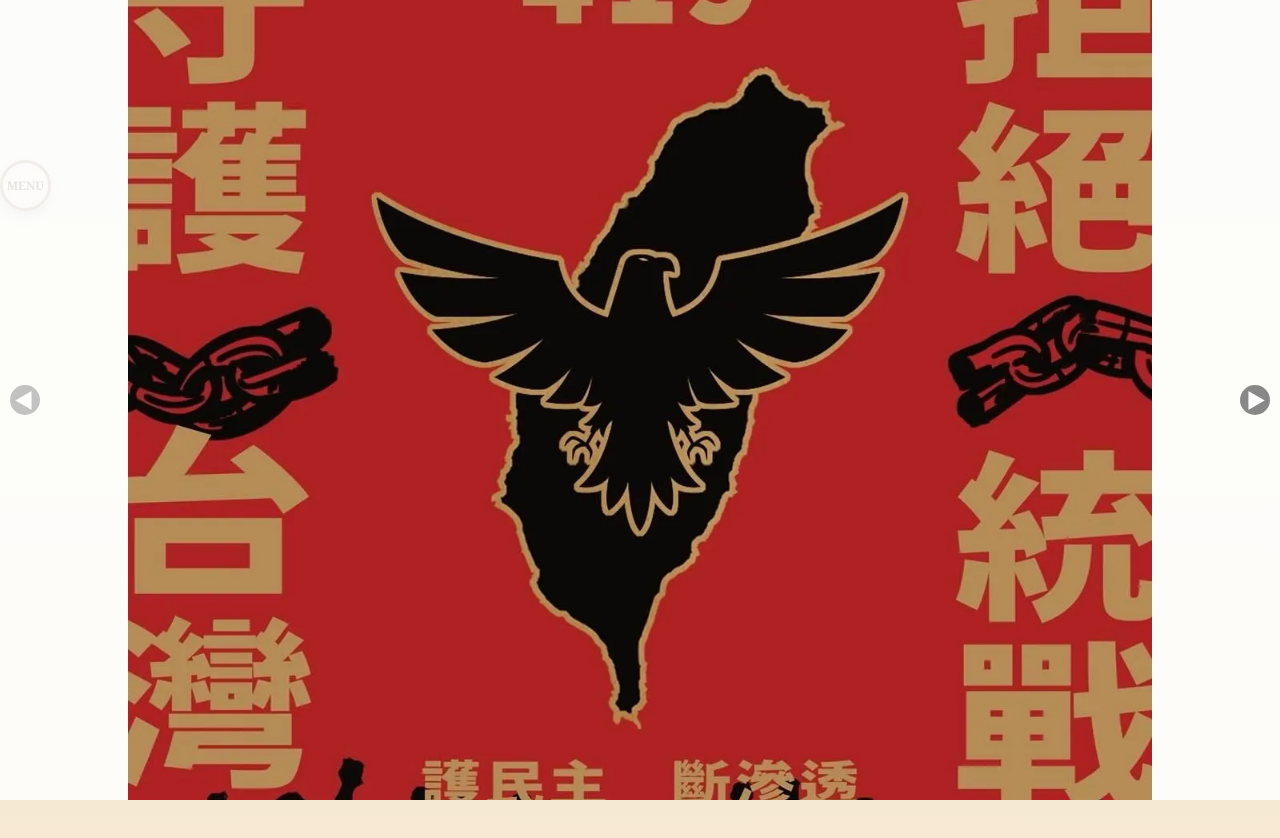
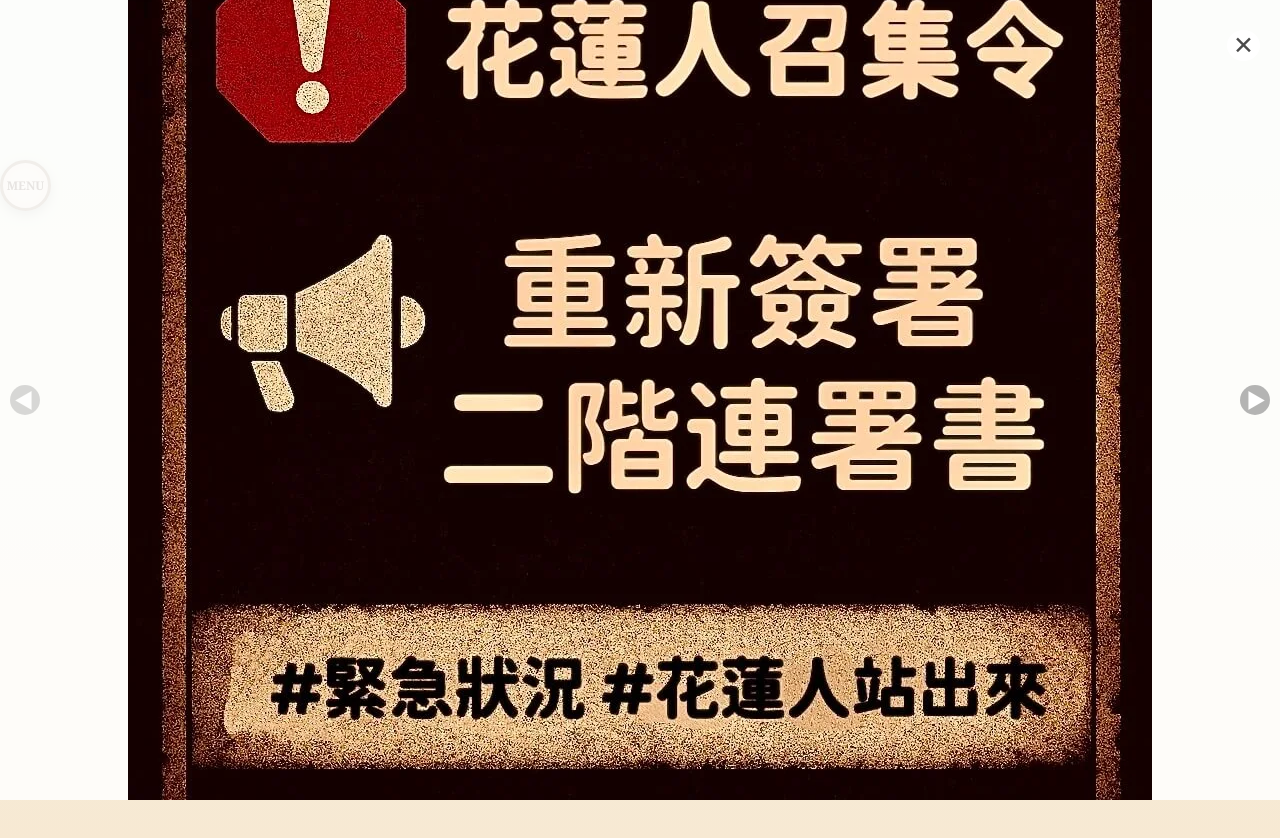
Before and after one commit to AMaoChen0110/Unseat, a website: page indexUat.html in a window 1280 px wide. Drawn offline with Linux system fonts and the light colour scheme; no server answers.

Commit message:
feat: add close function

```diff
--- a/popup.json
+++ b/popup.json
@@ -1,22 +1,19 @@
 [
   {
     "type": 1,
-    "title": "419守護台灣拒絕統戰",
-    "image": "images/popup/41901.webp",
-    "content": "4/19 14:00~18:30",
-    "link": "419ProtestEvent.html",
+    "title": "花蓮人召集令",
+    "image": "images/popup/recall01.webp",
     "linkType": "",
     "hashtag": [
-      "集結",
-      "台北",
-      "凱達格蘭大道",
-      "遊行"
+      "花蓮",
+      "緊急情況"
     ]
   },
   {
     "type": 1,
     "title": "419守護台灣拒絕統戰",
     "image": "images/popup/41901.webp",
+    "link": "419ProtestEvent.html",
     "content": "4/19 14:00~18:30",
     "hashtag": [
       "集結",
--- a/scripts/popup.js
+++ b/scripts/popup.js
@@ -13,24 +13,54 @@ async function getPopupData() {
     });
 }
 
+function closePopup() {
+  document.body.classList.remove("modal-open");
+}
+
+// set close event
+function setDialogBgClose() {
+  popupWrapper.onclick = () => closePopup();
+  // set child stop propagation
+  popupWrapper.childNodes.forEach(child => {
+    const oldClick = (child.onclick);
+
+    child.onclick = (event) => {
+    event.stopPropagation();
+    oldClick && oldClick();
+  }
+  });
+}
+
 function buildPopupWrap() {
+  // popup background
+  const popupBg = document.createElement("div");
+  popupBg.className = "popup-bg";
+
   // popup wrapper
   const popupWrapper = document.createElement("div");
   popupWrapper.className = "popup-wrapper";
+  popupBg.appendChild(popupWrapper);
 
+  // pagination
   const paginationPrev = document.createElement("button");
   const paginationNext = document.createElement("button");
   paginationPrev.className = "popup-pagination prev";
   paginationNext.className = "popup-pagination next";
   paginationPrev.innerText = "◀";
   paginationNext.innerText = "▶";
-  console.log(clickPagination);
-
   paginationPrev.onclick = () => clickPagination('prev');
   paginationNext.onclick = () => clickPagination('next');
 
+  // close button
+  const closeBtn = document.createElement("button");
+  closeBtn.className = "popup-close-btn";
+  closeBtn.onclick = () => closePopup();
+  closeBtn.innerText = "✕";
+
+  popupWrapper.appendChild(closeBtn);
   popupWrapper.appendChild(paginationPrev);
   popupWrapper.appendChild(paginationNext);
+  document.body.appendChild(popupBg);
 
   return popupWrapper;
 }
@@ -85,6 +115,7 @@ function buildImgPopup(popupInfo, parentDom, idx) {
   // img
   const img = document.createElement("img");
   img.src = popupInfo.image;
+  img.alt = popupInfo.title;
 
   const imgContainer = popupInfo.link ? document.createElement("a") : document.createElement("div");
   popupInfo.link && (imgContainer.href = popupInfo.link);
@@ -95,22 +126,16 @@ function buildImgPopup(popupInfo, parentDom, idx) {
 
   img.addEventListener('load', imgLoadFinish);
 
-  // title
-  // const titleContainer = document.createElement("div");
-  // titleContainer.className = "popup-title-container";
-  // titleContainer.innerHTML = `<h2>${popupInfo.title}</h2>`;
-  // wrapper.appendChild(titleContainer);
+  // hashtag
+  const hashtagContainer = document.createElement("div");
+  hashtagContainer.className = "popup-hashtag-container";
+  wrapper.appendChild(hashtagContainer);
 
-  // hashtag
-  // const hashtagContainer = document.createElement("div");
-  // hashtagContainer.className = "popup-hashtag-container";
-  // wrapper.appendChild(hashtagContainer);
-
-  // popupInfo.hashtag.forEach(hashtag => {
-  //   const span = document.createElement("span");
-  //   span.innerText = `#${hashtag}`;
-  //   hashtagContainer.appendChild(span);
-  // });
+  popupInfo.hashtag.forEach(hashtag => {
+    const span = document.createElement("span");
+    span.innerText = `#${hashtag}`;
+    hashtagContainer.appendChild(span);
+  });
 
   parentDom.appendChild(wrapper);
 }
@@ -122,33 +147,6 @@ function imgLoadFinish() {
     popupWrapper.style.width = `${popupWrapper.offsetWidth * popupData.length}px`;
   }
   this.removeEventListener('load', imgLoadFinish);
-}
-
-async function renderPopup() {
-  await getPopupData();
-
-  for (const idx in popupData) {
-    popupInfo = popupData[idx];
-
-    switch (popupInfo.type) {
-      // popup type: 1 -> 圖片彈窗陣列
-      case popupType.IMAGE:
-        buildImgPopup(popupInfo, popupWrapper, idx);
-        break;
-      // popup type: 2 -> 文字彈窗陣列
-      case popupType.INFO:
-        buildTextPopup(popupInfo, popupWrapper, idx);
-        break;
-
-      default:
-        break;
-    }
-  }
-
-  document.body.appendChild(popupWrapper);
-  document.body.classList.add("modal-open");
-
-  changePopupPagination(0);
 }
 
 function changePopupPagination(popupIdx) {
@@ -175,15 +173,39 @@ function changePopupPagination(popupIdx) {
 }
 
 function clickPagination(type) {
-  console.log(clickPagination);
-
   const popupItems = document.querySelectorAll(".popup-item");
   const popupCurrent = document.querySelector(".popup-item.active");
   const currentIdx = parseInt(popupCurrent.getAttribute("data-idx"));
   const targetIdx = type === 'prev' ? currentIdx - 1 : currentIdx + 1;
-  console.log(currentIdx, targetIdx, type);
 
   popupItems[targetIdx] && changePopupPagination(targetIdx);
 }
 
+// main function
+async function renderPopup() {
+  await getPopupData();
+
+  for (const idx in popupData) {
+    popupInfo = popupData[idx];
+
+    switch (popupInfo.type) {
+      // popup type: 1 -> 圖片彈窗陣列
+      case popupType.IMAGE:
+        buildImgPopup(popupInfo, popupWrapper, idx);
+        break;
+      // popup type: 2 -> 文字彈窗陣列
+      case popupType.INFO:
+        buildTextPopup(popupInfo, popupWrapper, idx);
+        break;
+
+      default:
+        break;
+    }
+  }
+
+  document.body.classList.add("modal-open");
+  setDialogBgClose();
+  changePopupPagination(0);
+}
+
 document.addEventListener("DOMContentLoaded", renderPopup);
--- a/styles/popup.css
+++ b/styles/popup.css
@@ -4,7 +4,7 @@ body.modal-open {
 }
 
 .popup-wrapper {
-    display: flex;
+    display: none;
     flex-wrap: nowrap;
     position: fixed;
     top: 0;
@@ -14,6 +14,22 @@ body.modal-open {
     z-index: 9999;
     background-color: rgba(255, 255, 255, 0.85);
     transition: all 0.5s;
+}
+
+.modal-open .popup-wrapper {
+    display: flex;
+}
+
+.popup-close-btn {
+    position: fixed;
+    top: 30px;
+    right: 20px;
+    z-index: 10000;
+    background-color: #fff;
+    color: #4b4b4b;
+    border: unset;
+    font-size: 25px;
+    border-radius: 50%;
 }
 
 .popup-pagination {
@@ -31,7 +47,7 @@ body.modal-open {
     transform: translateY(-50%);
     cursor: pointer;
     color: #fff;
-    background-color: #888888;
+    background-color: #8888889f;
     box-sizing: border-box;
     text-align: center;
     line-height: 30px;
@@ -58,12 +74,13 @@ body.modal-open {
 .popup-item {
     position: relative;
     flex: 0 0 80vw;
-    height: 80vh;
+    max-height: 80vh;
 }
 
 .popup-img {
     margin: auto 10vw;
     display: flex;
+    flex-direction: column;
     justify-content: center;
     align-items: center;
 }
@@ -73,6 +90,12 @@ body.modal-open {
     max-height: 100%;
     object-fit: contain;
     border-radius: 10px;
+}
+
+.popup-hashtag-container span {
+    color: #5aa7ff;
+    font-weight: bolder;
+    margin: 0 5px;
 }
 
 .entry-animation-wrapper {
```
Also changed, not shown: images/popup/recall01.webp (added), 1 other file.
